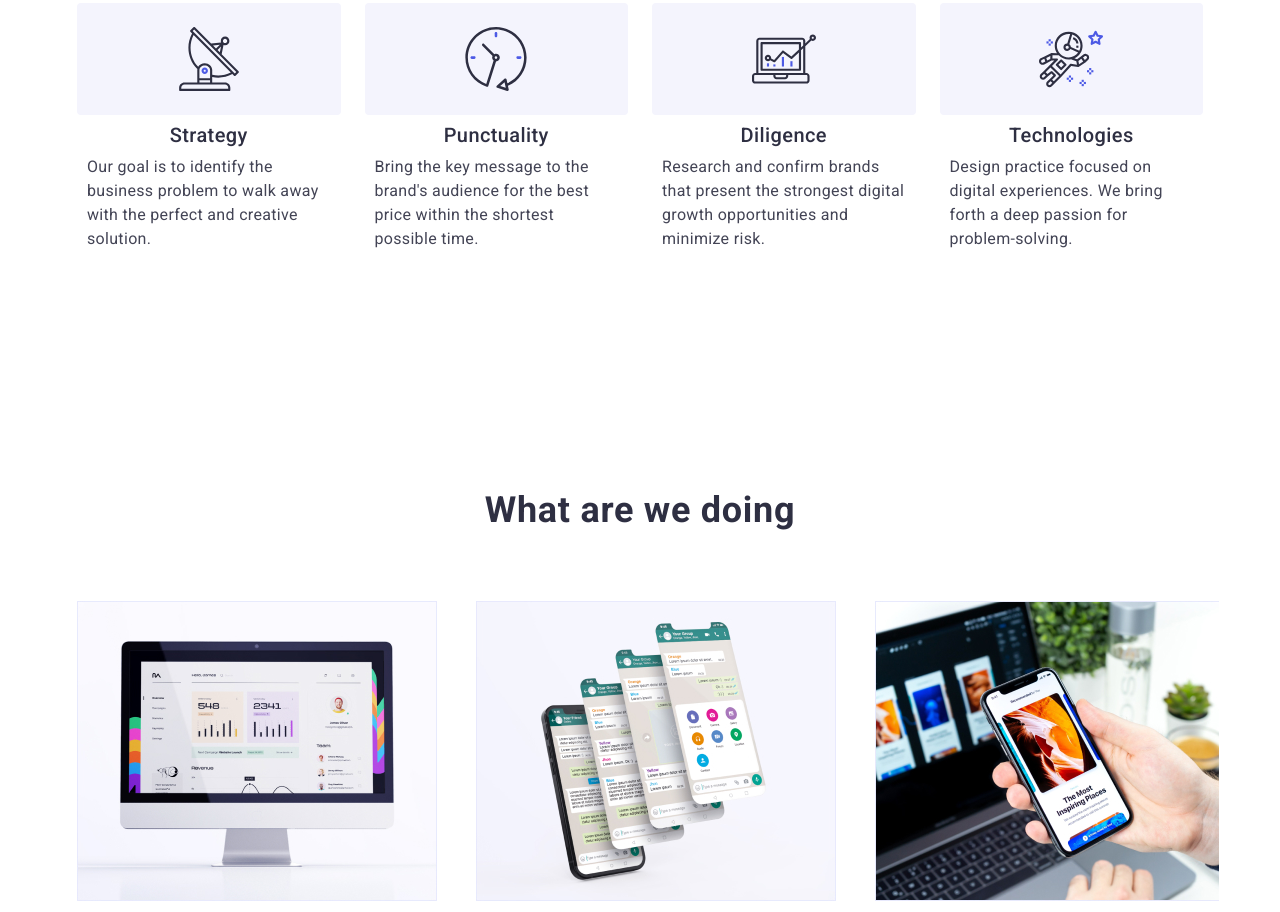
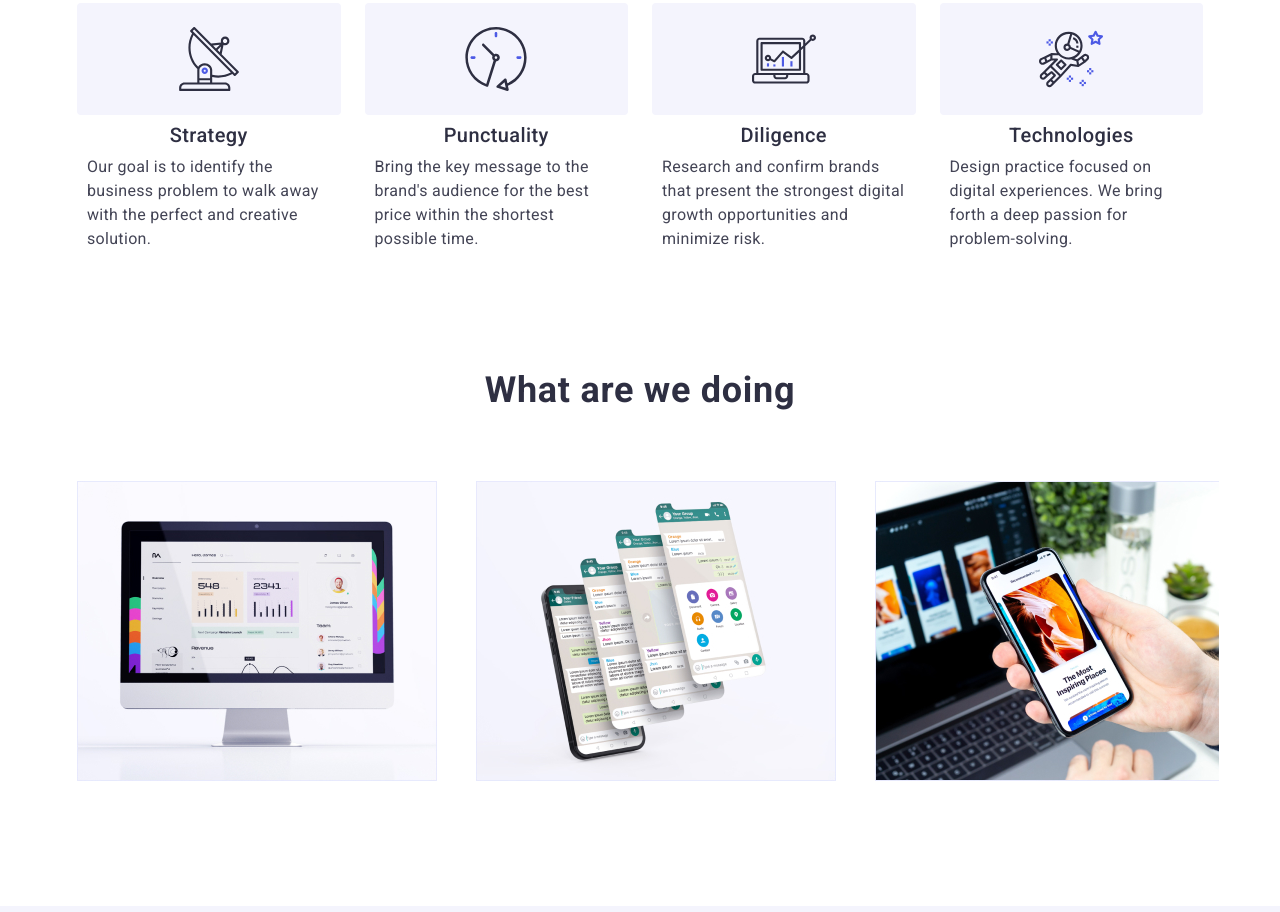
Before and after one commit to InfernoGreen/homework-07, a plain HTML site: page index.html in a window 1280 px wide. Shown: the part 608-1520 px from the top of the page. Drawn offline with nearby package versions, Linux system fonts and the light colour scheme.

Commit message:
Update style.css

```diff
--- a/css/style.css
+++ b/css/style.css
@@ -1036,7 +1036,7 @@ color: #434455;
 @media screen and (min-width: 1200px) {
   .wawdoing.section {
     display: block;
-    margin: 120px 0;
+    margin: 0 0;
   }
 }
 
```
